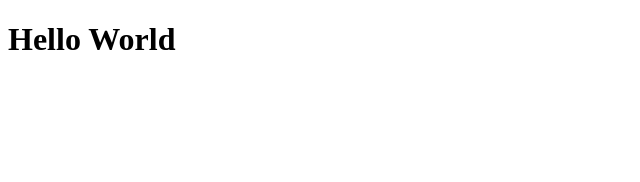
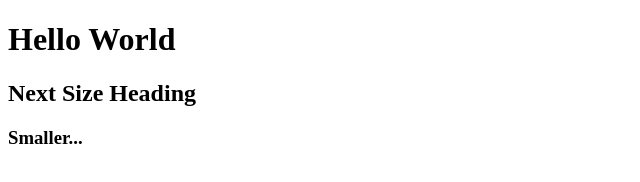
Before and after one commit to SirBilrach/personalprojects.github.io, a plain HTML site: page index.html in a window 1280 px wide. Shown: the whole page, without its empty margins (0-640 px from the left). Drawn offline with Linux system fonts and the light colour scheme.

Commit message:
Add files via upload

```diff
--- a/index.html
+++ b/index.html
@@ -7,5 +7,7 @@
 	</head>
 	<body>
 	  <h1> Hello World <h1>
+	  <h2> Next Size Heading <h2>
+	  <h3> Smaller... <h3>
 	</body>
   </html>
```
